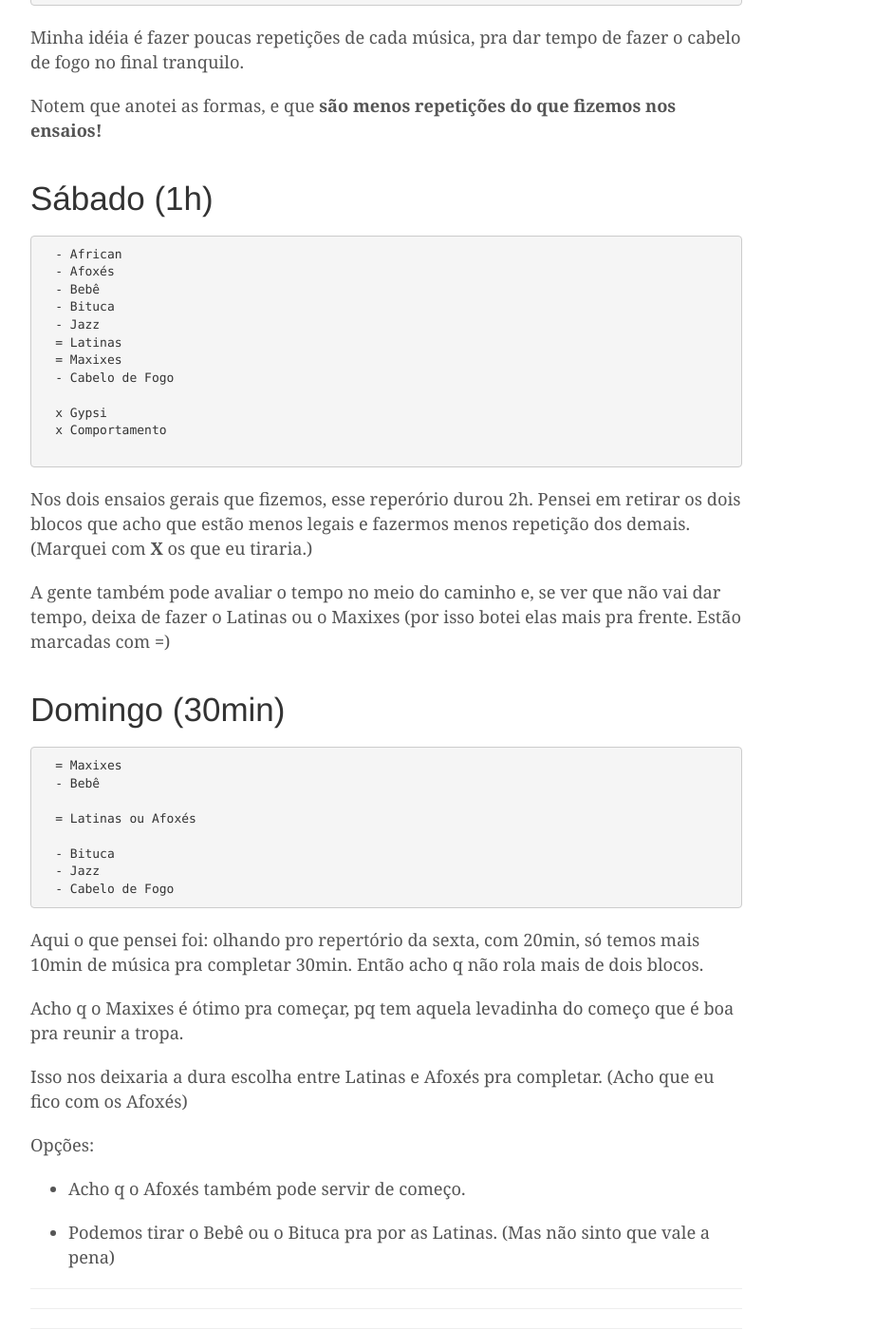
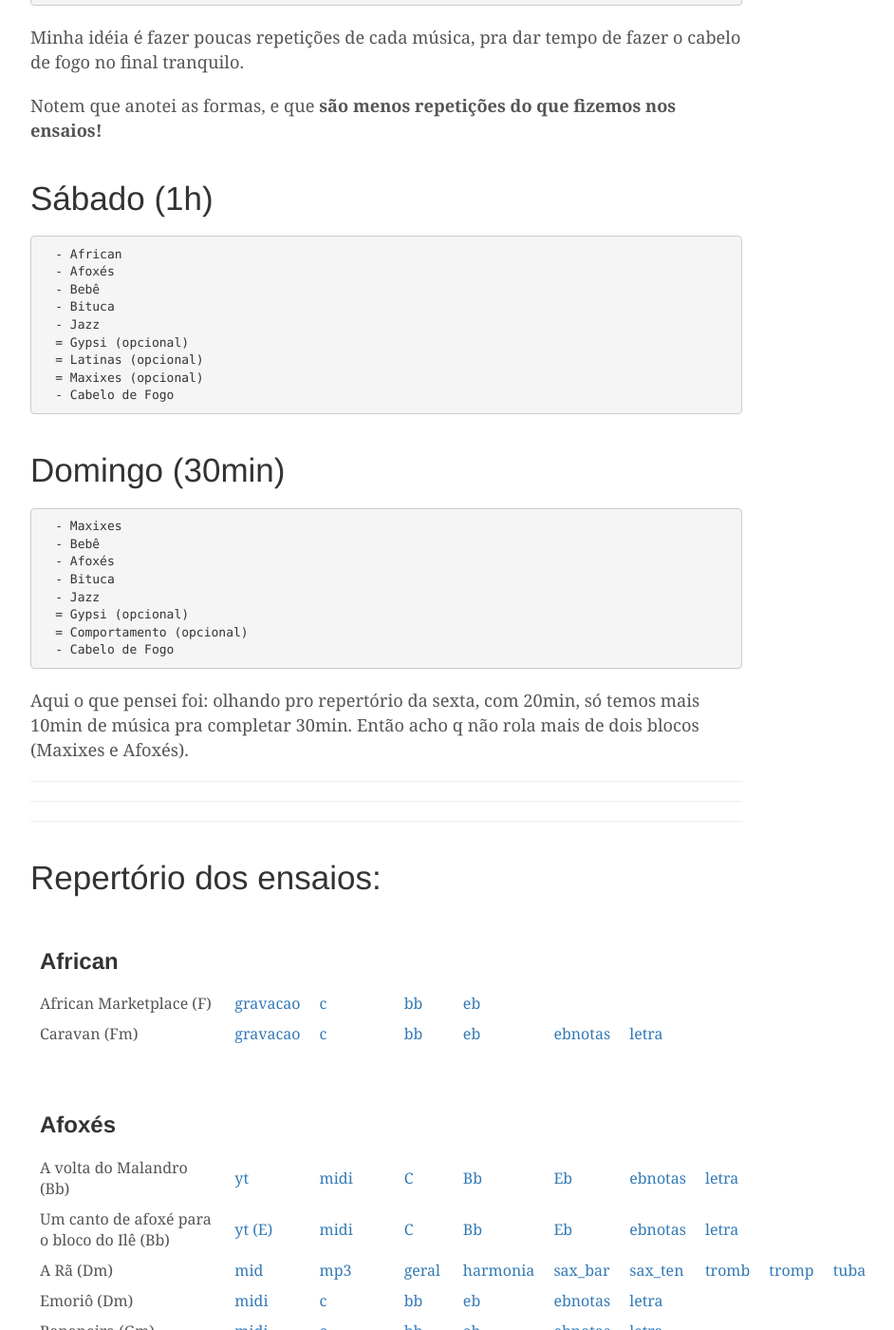
Before and after one commit to brunopedroso/vqf, a Jekyll site: the page built from repertorio.md, in a window 1280 px wide and 1400 px high, scrolled down 623 px. Shown: the whole window at 95% size, without its empty margins (233-1175 px from the left). Built offline with Jekyll 4.4.1, drawn with Linux system fonts in a browser that asks for light colours.

Commit message:
ajuste repertorio

```diff
--- a/repertorio.md
+++ b/repertorio.md
@@ -47,41 +47,26 @@
   - Bebê
   - Bituca
   - Jazz
-  = Latinas
-  = Maxixes
+  = Gypsi (opcional)
+  = Latinas (opcional)
+  = Maxixes (opcional)
   - Cabelo de Fogo
-
-  x Gypsi
-  x Comportamento
-
 </pre>
-
-Nos dois ensaios gerais que fizemos, esse reperório durou 2h. Pensei em retirar os dois blocos que acho que estão menos legais e fazermos menos repetição dos demais. (Marquei com **X** os que eu tiraria.)
-
-A gente também pode avaliar o tempo no meio do caminho e, se ver que não vai dar tempo, deixa de fazer o Latinas ou o Maxixes (por isso botei elas mais pra frente. Estão marcadas com **=**)
 
 
 ### Domingo (30min)
 <pre>
-  = Maxixes
+  - Maxixes
   - Bebê
-
-  = Latinas ou Afoxés
-
+  - Afoxés
   - Bituca
   - Jazz
+  = Gypsi (opcional)
+  = Comportamento (opcional)
   - Cabelo de Fogo
 </pre>
 
-Aqui o que pensei foi: olhando pro repertório da sexta, com 20min, só temos mais 10min de música pra completar 30min. Então acho q não rola mais de dois blocos.
-
-Acho q o Maxixes é ótimo pra começar, pq tem aquela levadinha do começo que é boa pra reunir a tropa.
-
-Isso nos deixaria a dura escolha entre Latinas e Afoxés pra completar. (Acho que eu fico com os Afoxés)
-
-Opções:
-* Acho q o Afoxés também pode servir de começo.
-* Podemos tirar o Bebê ou o Bituca pra por as Latinas. (Mas não sinto que vale a pena)
+Aqui o que pensei foi: olhando pro repertório da sexta, com 20min, só temos mais 10min de música pra completar 30min. Então acho q não rola mais de dois blocos (Maxixes e Afoxés).
 
 -------
 -------
```
